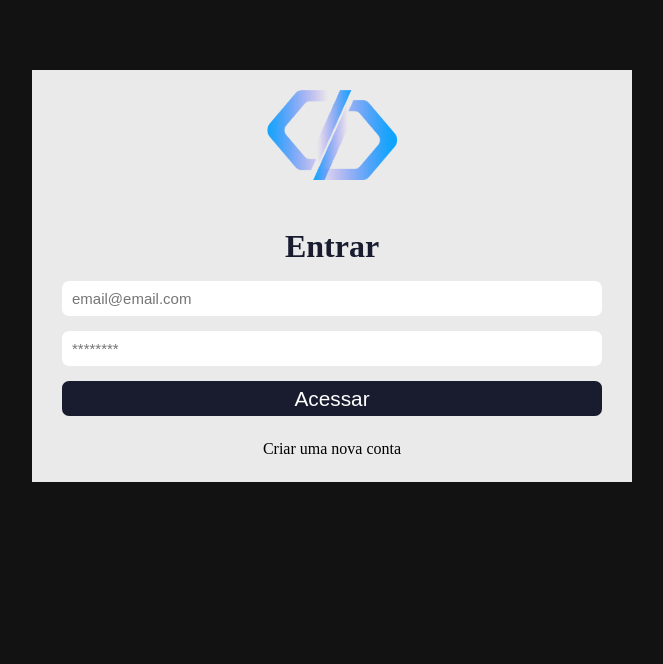
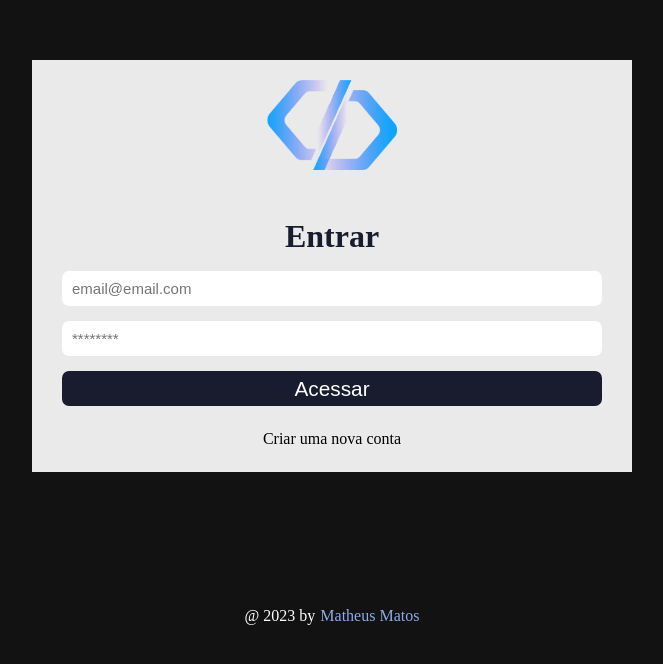
Before and after one commit to matheusmatosr/sistema-de-chamadas, a React (Create React App) app: page / in a window 1280 px wide. Shown: the part 124-788 px from the top of the page, without its empty margins (308-971 px from the left). Built offline with nearby package versions, Linux system fonts and the light colour scheme.

Commit message:
update
update

```diff
--- a/src/pages/SignIn/index.css
+++ b/src/pages/SignIn/index.css
@@ -1,5 +1,6 @@
 .container-center{
     height: 100%;
+    margin-bottom: 50px;
     display: flex;
     align-items: center;
     justify-content: center;
@@ -9,6 +10,7 @@
 .login{
     background: #eaeaea;
     width: 600px;
+    margin-bottom: 20px;
     display: flex;
     align-items: center;
     justify-content: center;
@@ -67,6 +69,18 @@ form button {
     cursor: pointer;
 }
 
+.detalhe{
+    display: flex;
+    color: #fff;
+    position: absolute;
+    margin-top: 680px;
+}
+
+.myName{
+    margin-left: 5px;
+    color: rgb(144, 171, 230);
+}
+
 @media screen and (max-width: 700px) {
     .login{
         padding: 20px;
--- a/src/pages/SignIn/index.js
+++ b/src/pages/SignIn/index.js
@@ -45,6 +45,7 @@ function SignIn() {
 
         <Link to="/register">Criar uma nova conta</Link>
       </div>
+      <p className='detalhe'>@ 2023 by  <a className='myName' href="https://www.linkedin.com/in/matheus-matos-1a523221b/">Matheus Matos</a></p>
     </div>
   );
 }
```
